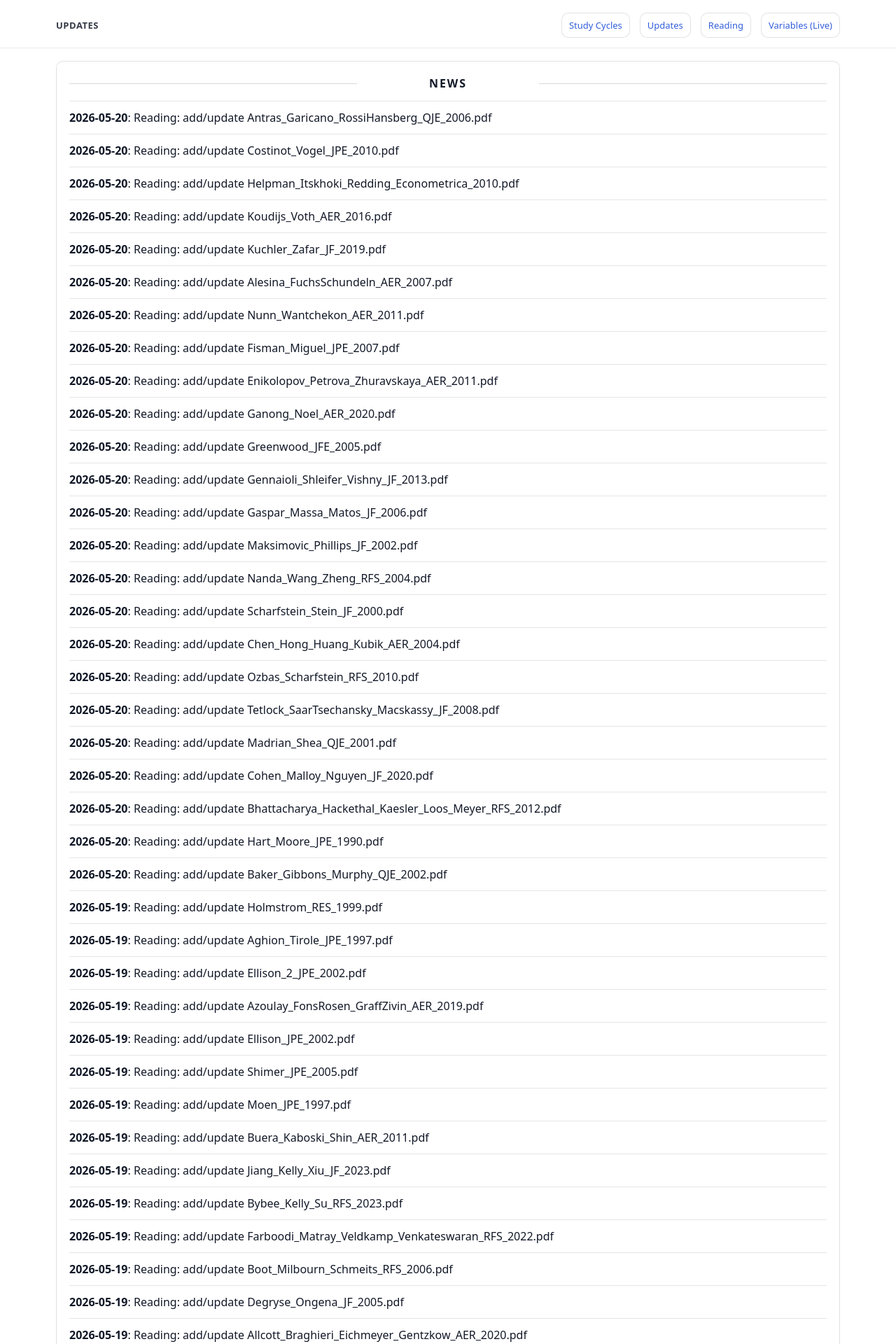
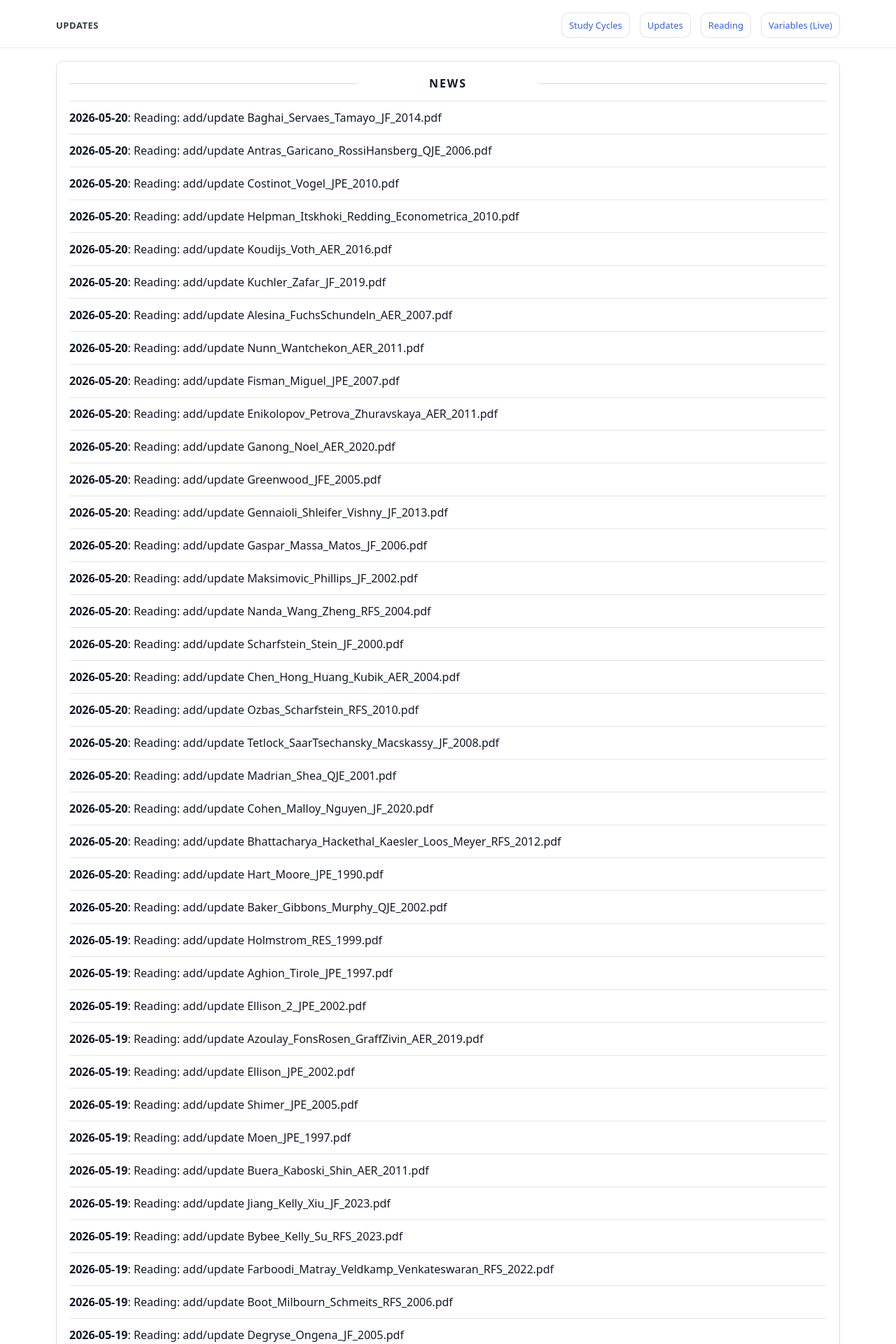
Before and after one commit to yaxinzn/study-archive, a Jekyll site: the page built from updates/index.md, in a window 1280 px wide. Shown: the top 1920 px of the page at 70% size. Built offline with Jekyll 4.4.1, drawn with Linux system fonts in a browser that asks for light colours; some of the changed text lies outside the part shown.

Commit message:
chore: update NEWS feed

```diff
--- a/_data/news.yml
+++ b/_data/news.yml
@@ -1,4 +1,7 @@
 # Auto-generated update history (sorted newest -> oldest). Do not edit manually.
+- ts: "1779275434"
+  date: "2026-05-20"
+  title: "Reading: add/update Baghai_Servaes_Tamayo_JF_2014.pdf"
 - ts: "1779271521"
   date: "2026-05-20"
   title: "Reading: add/update Antras_Garicano_RossiHansberg_QJE_2006.pdf"
```
